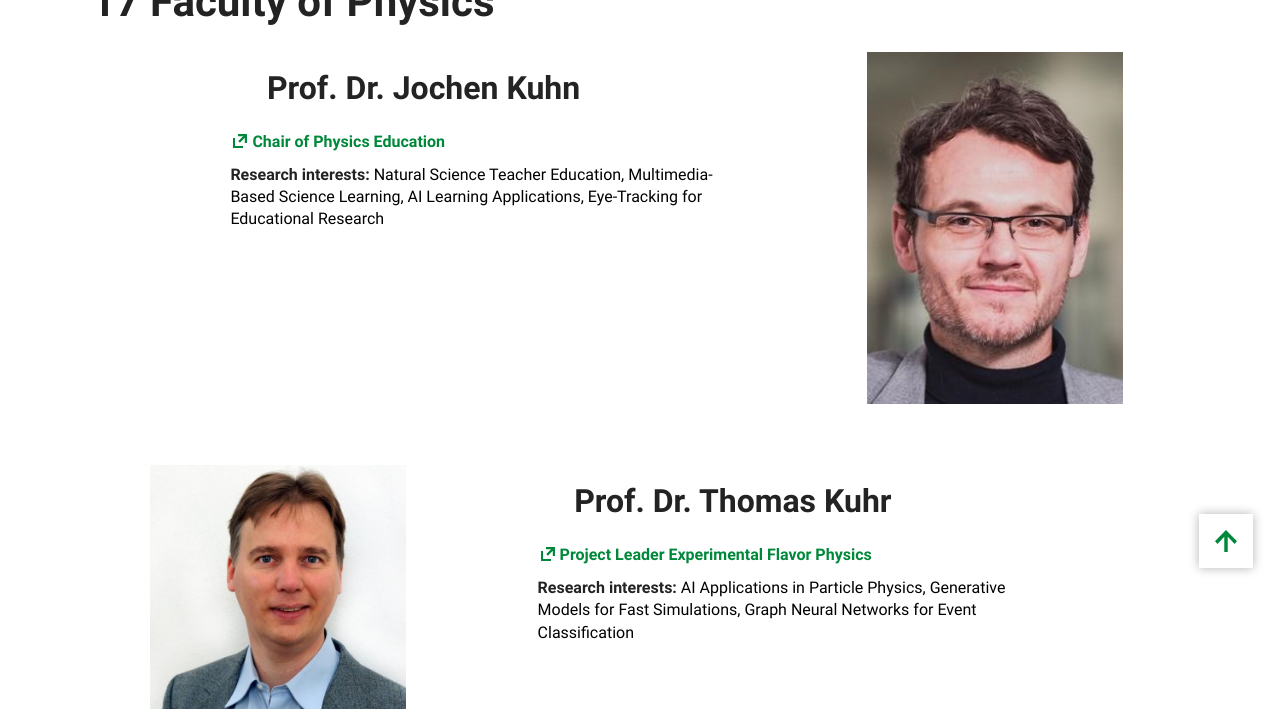
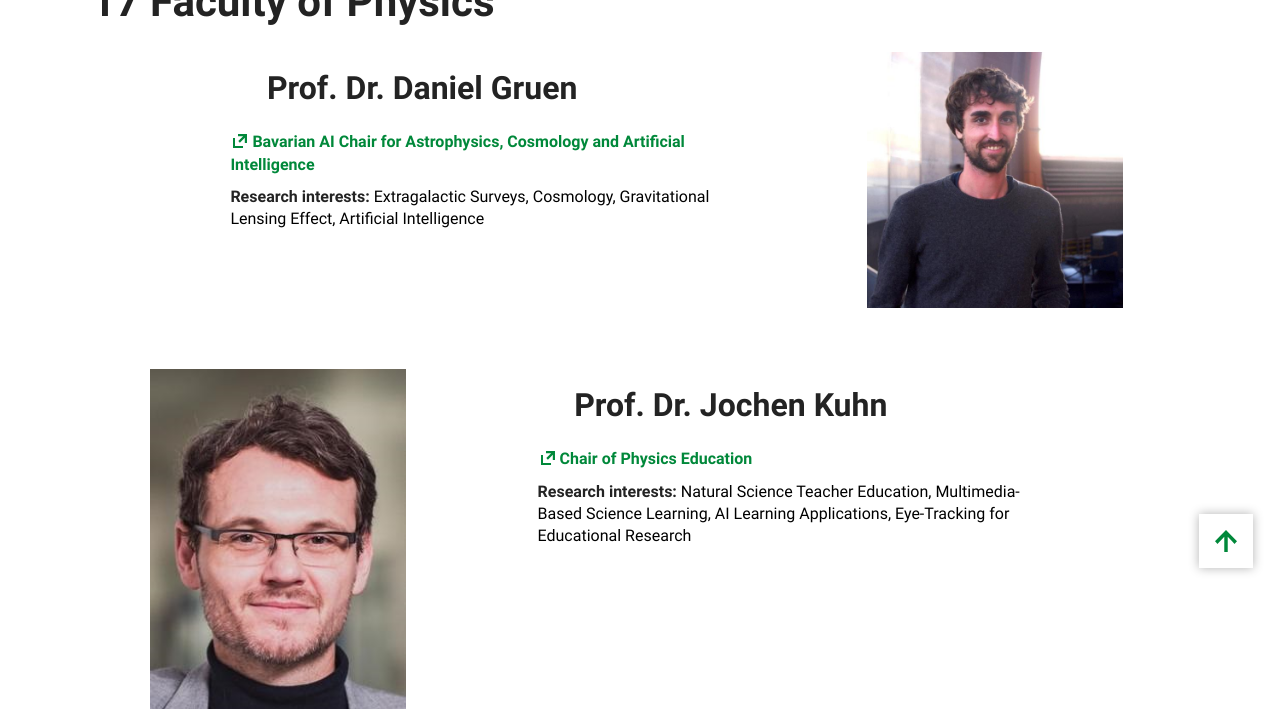
Before and after one commit to aiatlmu/aiatlmu.github.io, a Jekyll site: the page built from steeringcommittee/index.html, in a window 1280 px wide and 900 px high, scrolled down 10553 px, cut to the strip 191-900 px from the top of the window. Built offline with Jekyll 4.4.1, drawn with Linux system fonts in a browser that asks for light colours.

Commit message:
Add Gruen to Steering Committee

```diff
--- a/_data/people.yml
+++ b/_data/people.yml
@@ -169,15 +169,6 @@
   image: files/2021-Volker.jpg
   mail: volker.tresp@siemens.com
 
-- last:  Gruen
-  firsts: Daniel
-  title: Prof. Dr.
-  chair: Bavarian AI Chair for Astrophysics, Cosmology and Artificial Intelligence
-  chairLink: https://www.physik.lmu.de/de/ueber-die-fakultaet-fuer-physik/personen/gruen-2.html
-  interests: Extragalactic Surveys, Cosmology, Gravitational Lensing Effect, Artificial Intelligence
-  image: files/gruen-daniel-now_1_1_format_m.jpg
-  mail: Daniel.Gruen@lmu.de
-
 - last: Kirby
   firsts: James
   title: Prof.
--- a/_data/people_reps.yml
+++ b/_data/people_reps.yml
@@ -272,6 +272,17 @@
   fak: Faculty of Physics
   fak_nr: 17
 
+- last:  Gruen
+  firsts: Daniel
+  title: Prof. Dr.
+  chair: Bavarian AI Chair for Astrophysics, Cosmology and Artificial Intelligence
+  chairLink: https://www.physik.lmu.de/de/ueber-die-fakultaet-fuer-physik/personen/gruen-2.html
+  interests: Extragalactic Surveys, Cosmology, Gravitational Lensing Effect, Artificial Intelligence
+  image: files/gruen-daniel-now_1_1_format_m.jpg
+  mail: Daniel.Gruen@lmu.de
+  fak: Faculty of Physics
+  fak_nr: 17
+
 - last: Trapp
   firsts: Oliver
   title: Prof. Dr.
```
